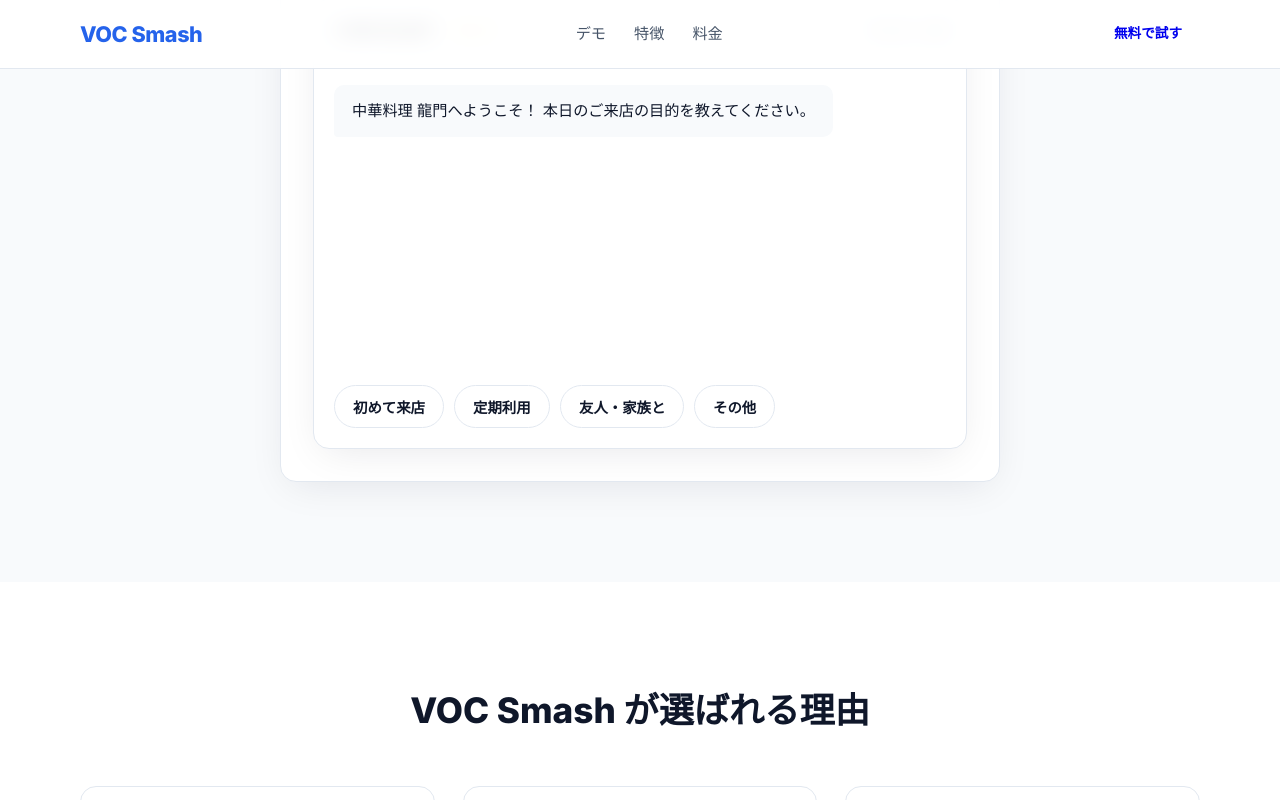
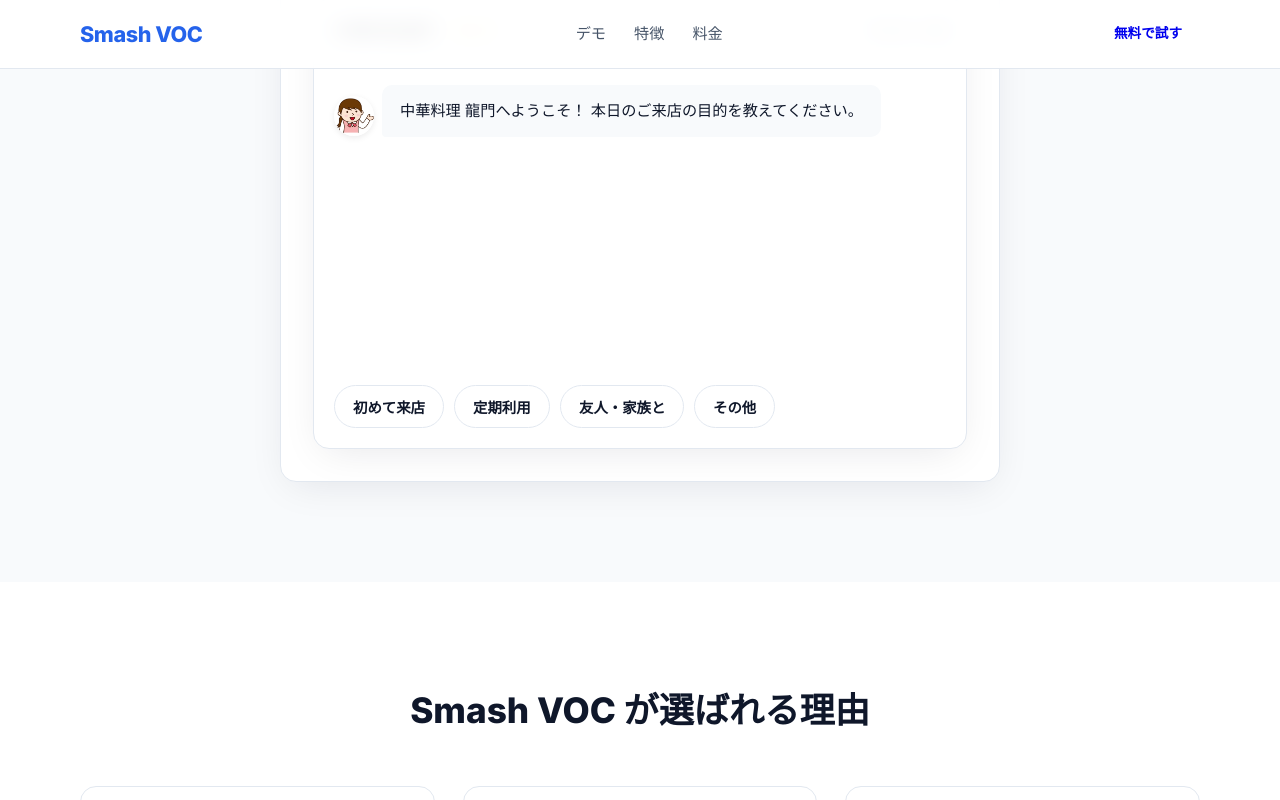
Before and after one commit to sano1049/smash_voc, a website: page index.html in a window 1280 px wide. Both pictures are taken after typing "https://example.com" into the empty fields and a click on the button "アンケートを生成". Shown: the part 1064-1864 px from the top of the page. Drawn offline with Linux system fonts and the light colour scheme; no server answers.

Commit message:
Enlarge feature icons by 50%

```diff
--- a/index.html
+++ b/index.html
@@ -3,7 +3,7 @@
 <head>
   <meta charset="UTF-8" />
   <meta name="viewport" content="width=device-width, initial-scale=1.0" />
-  <title>VOC Smash | Googleマップ口コミから、あなた専用のアンケートを</title>
+  <title>Smash　VOC | Googleマップ口コミから、あなた専用のアンケートを</title>
   <link rel="preconnect" href="https://fonts.googleapis.com" />
   <link rel="preconnect" href="https://fonts.gstatic.com" crossorigin />
   <link href="https://fonts.googleapis.com/css2?family=Inter:wght@400;500;600;700;800&family=Noto+Sans+JP:wght@400;500;700;900&display=swap" rel="stylesheet" />
@@ -12,7 +12,7 @@
 <body>
   <header class="site-header">
     <div class="container nav">
-      <a href="#" class="logo">VOC Smash</a>
+      <a href="#" class="logo">Smash VOC</a>
       <nav class="nav-links">
         <a href="#demo">デモ</a>
         <a href="#features">特徴</a>
@@ -29,7 +29,7 @@
           <span class="badge">Googleマップ連携</span>
           <h1>口コミと店舗特性から、<br />最適なアンケートを自動生成</h1>
           <p class="lead">
-            VOC Smash は、Googleマップの店舗情報を読み取り、<br class="hidden-sp" />
+            Smash VOC は、Googleマップの店舗情報を読み取り、<br class="hidden-sp" />
             来店者に届ける質問をチャット形式で最適化するSaaSです。
           </p>
           <div class="hero-actions">
@@ -64,7 +64,7 @@
       <div class="container narrow">
         <div class="section-head">
           <h2>まずはデモで体験</h2>
-          <p>Googleマップの店舗URLを入力すると、VOC Smash がアンケートを自動生成します。</p>
+          <p>Googleマップの店舗URLを入力すると、Smash VOC がアンケートを自動生成します。</p>
         </div>
 
         <div class="demo-card">
@@ -104,7 +104,7 @@
     <section id="features" class="features-section">
       <div class="container">
         <div class="section-head">
-          <h2>VOC Smash が選ばれる理由</h2>
+          <h2>Smash VOC が選ばれる理由</h2>
         </div>
         <div class="features">
           <div class="feature">
@@ -115,12 +115,12 @@
           <div class="feature">
             <div class="feature-icon">💬</div>
             <h3>チャット形式で高回答率</h3>
-            <p>吹き出しと選択肢でテンポよく進むため、従来のフォームより回答率が高まります。</p>
+            <p>吹き出しと変化する表情で、最適な選択肢でテンポよく進むため、従来のフォームより回答率が高まります。</p>
           </div>
           <div class="feature">
             <div class="feature-icon">⚡</div>
             <h3>口コミ連携で最適化</h3>
-            <p>実際の口コミや店舗特性に応じて、次に聞くべき質問を自動で選びます。</p>
+            <p>アンケートののち、任意でGoogleMAPへの口コミの記入もAIが自動でお願いと連携を行います。</p>
           </div>
         </div>
       </div>
@@ -129,7 +129,7 @@
     <section id="pricing" class="cta-section">
       <div class="container narrow">
         <h2>まずは無料で、あなたの店舗に合うアンケートを</h2>
-        <p>本登録なしでデモを試せます。導入の相談もお気軽にどうぞ。</p>
+        <p>本登録なしで1ヶ月試せます！！！</p>
         <a href="#demo" class="btn btn-primary btn-large">無料で試す</a>
       </div>
     </section>
@@ -137,7 +137,7 @@
 
   <footer class="site-footer">
     <div class="container">
-      <p>&copy; 2026 VOC Smash. All rights reserved.</p>
+      <p>&copy; 2026 Smash VOC. All rights reserved.</p>
     </div>
   </footer>
 
--- a/script.js
+++ b/script.js
@@ -194,6 +194,18 @@ const chatChoices = document.getElementById("chat-choices");
 let currentStep = 0;
 let storeInfo = null;
 let CHAT_FLOW = [];
+let botMood = "happy";
+
+const MOOD_CHOICES = {
+  happy: ["とても満足", "まあまあ満足", "テンポが良い", "分かりやすい"],
+  sad: ["かなり不満", "やや不満", "もう少し短く"],
+};
+
+function moodForChoice(label) {
+  if (MOOD_CHOICES.happy.includes(label)) return "happy";
+  if (MOOD_CHOICES.sad.includes(label)) return "sad";
+  return null;
+}
 
 // ------------------------------------------------------------
 // イベントハンドラ
@@ -260,7 +272,7 @@ async function renderStep(index) {
 
   if (step.type === "bot") {
     await wait(BOT_THINK_MS);
-    addMessage("bot", interpolate(step.text, storeInfo));
+    addMessage("bot", interpolate(step.text, storeInfo), botMood);
     await wait(STEP_PAUSE_MS);
     renderChoices(step.choices);
     scrollToBottom();
@@ -271,14 +283,36 @@ async function renderStep(index) {
   }
 }
 
-function addMessage(sender, text) {
-  const wrapper = document.createElement("div");
-  wrapper.className = `message ${sender}`;
+function addMessage(sender, text, mood = "neutral") {
+  const row = document.createElement("div");
+  row.className = `message-row ${sender}`;
+
+  if (sender === "bot" && mood && mood !== "neutral") {
+    const img = document.createElement("img");
+    img.src = `images/${mood}.png`;
+    img.alt = mood === "happy" ? "どうぞ" : "かなしい";
+    img.className = "avatar";
+    row.appendChild(img);
+  }
+
+  const bubble = document.createElement("div");
+  bubble.className = `message ${sender}`;
   const p = document.createElement("p");
   p.textContent = text;
-  wrapper.appendChild(p);
-  chatBody.appendChild(wrapper);
+  bubble.appendChild(p);
+
+  row.appendChild(bubble);
+  chatBody.appendChild(row);
   scrollToBottom();
+}
+
+async function handleChoice(label) {
+  addMessage("user", label);
+  const nextMood = moodForChoice(label);
+  if (nextMood) botMood = nextMood;
+  chatChoices.innerHTML = "";
+  await wait(STEP_PAUSE_MS);
+  renderStep(currentStep + 1);
 }
 
 function renderChoices(choices) {
@@ -296,13 +330,6 @@ function renderChoices(choices) {
 function disableChoices() {
   const buttons = chatChoices.querySelectorAll("button");
   buttons.forEach((btn) => (btn.disabled = true));
-}
-
-async function handleChoice(label) {
-  addMessage("user", label);
-  chatChoices.innerHTML = "";
-  await wait(STEP_PAUSE_MS);
-  renderStep(currentStep + 1);
 }
 
 function addFinalCard(text) {
--- a/style.css
+++ b/style.css
@@ -358,6 +358,30 @@ h1 {
   margin: 0;
 }
 
+.message-row {
+  display: flex;
+  align-items: flex-end;
+  gap: 8px;
+  width: 100%;
+}
+
+.message-row.bot {
+  justify-content: flex-start;
+}
+
+.message-row.user {
+  justify-content: flex-end;
+}
+
+.avatar {
+  width: 40px;
+  height: 40px;
+  border-radius: 50%;
+  object-fit: cover;
+  flex-shrink: 0;
+  box-shadow: 0 2px 6px rgba(0, 0, 0, 0.08);
+}
+
 .message.bot {
   align-self: flex-start;
   background: var(--bg-subtle);
@@ -469,7 +493,7 @@ h1 {
 }
 
 .feature-icon {
-  font-size: 1.8rem;
+  font-size: 2.7rem;
   margin-bottom: 14px;
 }
 
```
Also changed, not shown: images/happy.png (added), images/sad.png (added).
